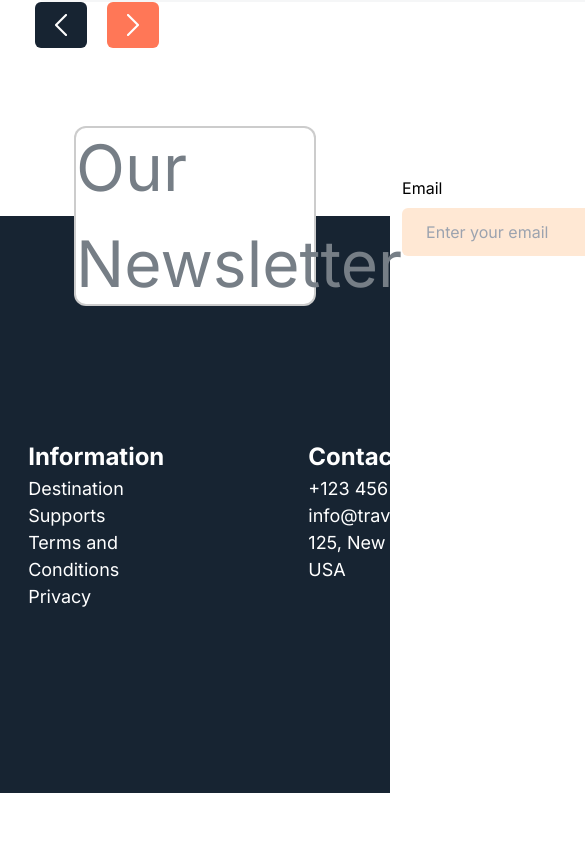
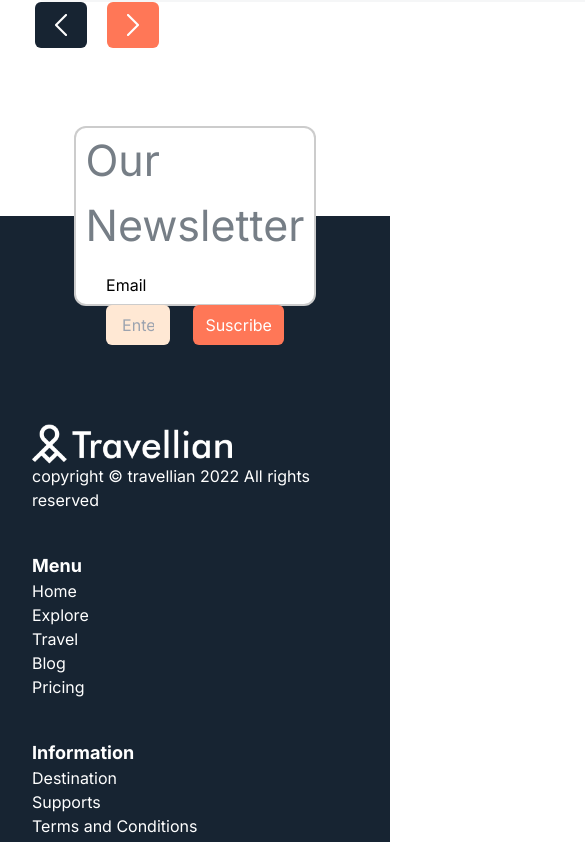
Before and after one commit to Prashant8Khatiwada/awakened_devs_assessment, a Next.js app: page / in a window 390 px wide. Shown: the part 8560-9402 px from the top of the page, 585 px wide, since content can reach past the window. Before the commit the page ends 9353 px from the top, so only its background shows below. Built offline with nearby package versions, Linux system fonts and the light colour scheme.

Commit message:
responsiveness of footer

```diff
--- a/app/components/footer/Footer.tsx
+++ b/app/components/footer/Footer.tsx
@@ -7,17 +7,23 @@ const Footer = () => {
   return (
     <div>
       <NewsLetter />
-      <div className="mt-[-90px] w-screen h-[577px] bg-color-secondary text-color-primary absolute flex items-center justify-center">
-        <div className="flex gap-36 mt-10">
+      <div className="mt-[-90px] w-screen h-[570px] sml:h-[1052px]  bg-color-secondary text-color-primary absolute flex items-center justify-center sml:justify-start">
+        <div className="grid grid-flow-col gap-36 lrg:gap-10 mt-10 sml:mt-20 px-8 sml:grid-flow-row">
           <div>
-            <Image src={Logo} alt="Logo" width={234} height={45.61} />
-            <p>copyright © travellian 2022 All rights reserved</p>
+            <Image
+              className="cursor-pointer w-[234px] mid:w-[200px]  "
+              src={Logo}
+              alt="Logo"
+            />
+            <p className="text-font-sm mid:text-[16px]">
+              copyright © travellian 2022 All rights reserved
+            </p>
           </div>
           <div>
-            <h2 className="text-font-md">
+            <h2 className="text-font-md mid:text-font-sm">
               <b>Menu</b>
             </h2>
-            <ul className="text-font-sm">
+            <ul className="text-font-sm mid:text-[16px]">
               <li>Home</li>
               <li>Explore</li>
               <li>Travel</li>
@@ -26,10 +32,10 @@ const Footer = () => {
             </ul>
           </div>
           <div>
-            <h2 className="text-font-md">
+            <h2 className="text-font-md mid:text-font-sm">
               <b>Information</b>
             </h2>
-            <ul className="text-font-sm">
+            <ul className="text-font-sm mid:text-[16px]">
               <li>Destination</li>
               <li>Supports</li>
               <li>Terms and Conditions</li>
@@ -37,20 +43,20 @@ const Footer = () => {
             </ul>
           </div>
           <div>
-            <h2 className="text-font-md">
+            <h2 className="text-font-md mid:text-font-sm">
               <b>Contact Info</b>
             </h2>
-            <ul className="text-font-sm">
+            <ul className="text-font-sm mid:text-[16px]">
               <li>+123 456 789</li>
               <li>info@travellian.com</li>
               <li>125, New Yourk, USA</li>
             </ul>
           </div>
           <div>
-            <h2 className="text-font-md">
+            <h2 className="text-font-md mid:text-font-sm">
               <b>Follow Us</b>
             </h2>
-            <ul className="text-font-sm">
+            <ul className="text-font-sm mid:text-[16px]">
               <li>+123 456 789</li>
               <li>info@travellian.com</li>
               <li>125, New Yourk, USA</li>
--- a/app/components/footer/NewsLetter.tsx
+++ b/app/components/footer/NewsLetter.tsx
@@ -3,21 +3,21 @@ import React from "react";
 const NewsLetter = () => {
   return (
     <div className="w-screen flex justify-center items-center ">
-      <div className="w-[62%] h-[180px] flex justify-around items-center border-[2px] border-black border-opacity-20  rounded-[12px] relative z-10 bg-color-primary">
-        <h3 className="text-font-lg text-color-secondary-light">
+      <div className="w-[62%] h-[180px] flex sml:flex-col px-[30px] gap-4 justify-between lrg:justify-normal   items-center border-[2px] border-black border-opacity-20  rounded-[12px] relative z-10 bg-color-primary">
+        <h3 className="text-[64px] text-color-secondary-light lrg:text-[43px] ">
           Our Newsletter
         </h3>
 
-        <div className="flex gap-4">
+        <div className="flex gap-4 lrg:gap-2  w-[50%] sml:w-[100%] ">
           <div className="flex flex-col gap-2">
             <label htmlFor="Email">Email</label>
             <input
-              className="px-[24px] py-[12px] bg-[#FFE8D4] rounded-md border-none text-color-secondary-light"
+              className="px-[24px] py-[12px]  lrg:px-[16px] lrg:py-[8px] mid:w-[80%]  bg-[#FFE8D4] rounded-md border-none text-color-secondary-light"
               type="text"
               placeholder="Enter your email"
             />
           </div>
-          <button className="bg-color-btn-primary rounded-md px-4 py-3 text-color-primary self-end">
+          <button className="bg-color-btn-primary rounded-md px-4 py-3 lrg:px-3 lrg:py-2 text-color-primary  self-end">
             Suscribe
           </button>
         </div>
```
